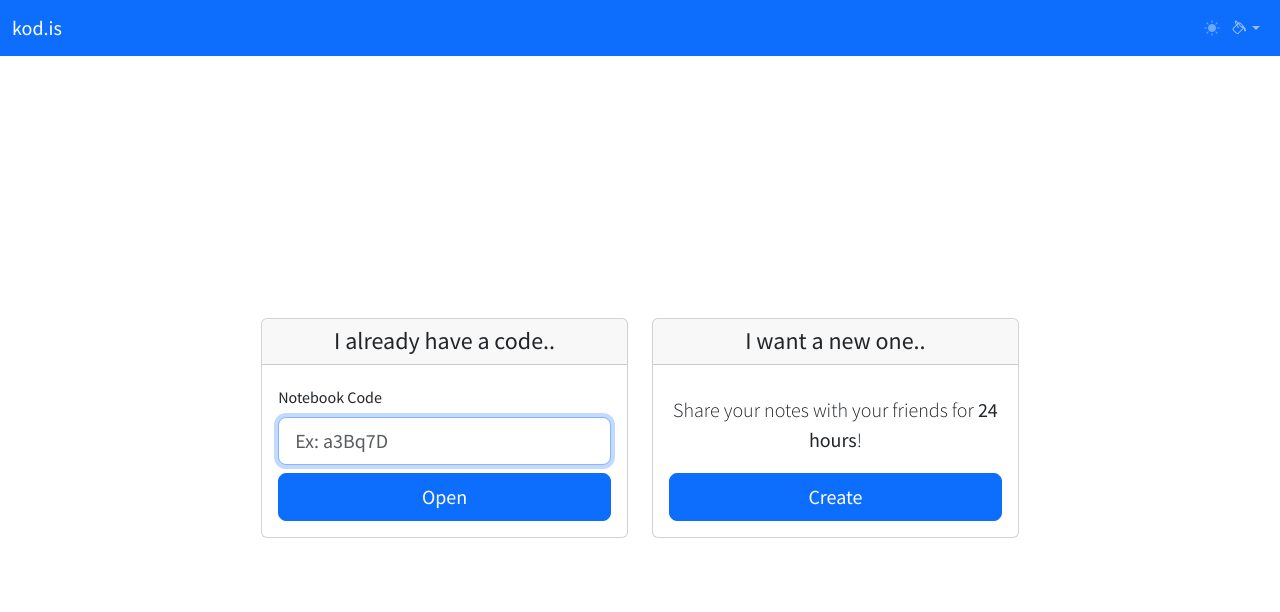
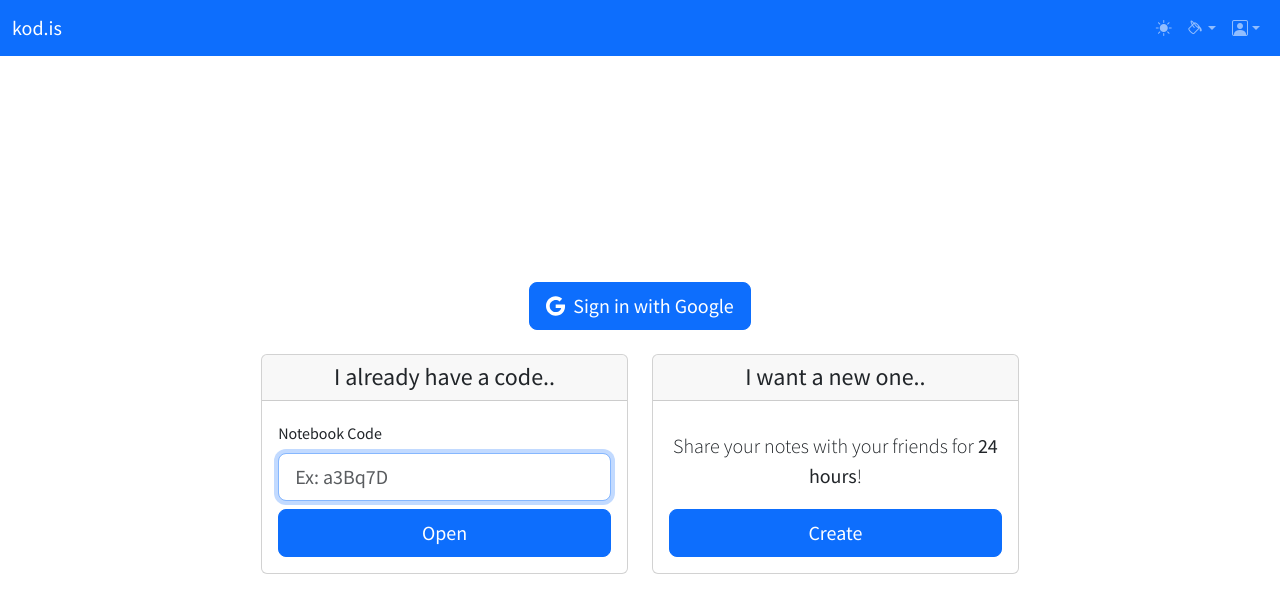
Before and after one commit to yigith/kodis, a React (Vite) app: page / in a window 1280 px wide. Shown: the top 612 px of the page. Built offline with nearby package versions, Linux system fonts and the light colour scheme.

Commit message:
google sign in

```diff
--- a/package.json
+++ b/package.json
@@ -10,7 +10,9 @@
     "preview": "vite preview"
   },
   "dependencies": {
+    "@react-oauth/google": "^0.11.1",
     "axios": "^1.5.1",
+    "jwt-decode": "^3.1.2",
     "react": "^18.2.0",
     "react-dom": "^18.2.0",
     "sweetalert2": "^11.7.32",
@@ -20,6 +22,7 @@
     "@fortawesome/fontawesome-svg-core": "^6.4.2",
     "@fortawesome/free-regular-svg-icons": "^6.4.2",
     "@fortawesome/free-solid-svg-icons": "^6.4.2",
+    "@fortawesome/free-brands-svg-icons": "^6.4.2",
     "@fortawesome/react-fontawesome": "^0.2.0",
     "@types/react": "^18.2.15",
     "@types/react-dom": "^18.2.7",
--- a/src/App.jsx
+++ b/src/App.jsx
@@ -3,8 +3,10 @@
 import ColorModeChanger from './components/ColorModeChanger/ColorModeChanger';
 import NavbarLinkCopier from './components/NavbarLinkCopier/NavbarLinkCopier';
 import NavbarBrand from './components/NavbarBrand/NavbarBrand';
-import { Outlet, useParams} from 'react-router-dom';
+import { Outlet, useParams } from 'react-router-dom';
 import ThemePicker from './components/ThemePicker/ThemePicker';
+import NavAccountMenu from './components/NavAccountMenu/NavAccountMenu';
+import GoogleSignInIcon from './components/GoogleSignInIcon/GoogleSignInIcon';
 
 
 
@@ -19,10 +21,12 @@
           <NavbarBrand />
           {path && <NavbarLinkCopier code={path} />}
           <Navbar.Collapse id="basic-navbar-nav">
-            <ColorModeChanger />
-            <Nav>
+            <Nav className='ms-auto'>
+              <ColorModeChanger />
               <ThemePicker />
+              <NavAccountMenu />
             </Nav>
+            <GoogleSignInIcon />
           </Navbar.Collapse>
         </Container>
       </Navbar>
--- a/src/components/ColorModeChanger/ColorModeChanger.jsx
+++ b/src/components/ColorModeChanger/ColorModeChanger.jsx
@@ -1,5 +1,5 @@
 import { useEffect, useState } from "react";
-import { OverlayTrigger, Tooltip } from "react-bootstrap";
+import { Nav, OverlayTrigger, Tooltip } from "react-bootstrap";
 
 export default function ColorModeChanger() {
   const [dark, setDark] = useState(null);
@@ -21,10 +21,12 @@
   };
 
   return (
-    <OverlayTrigger overlay={<Tooltip id="tt-color-mode">{ ttMessage }</Tooltip>} placement='bottom-end'>
-      <a href="#switch-color-theme" onClick={handleClick} className={`ms-auto me-1 btn-switch-color-them`}>
-        <i className={`bi bi-${dark ? "moon-stars" : "sun"}-fill`}></i>
-      </a>
-    </OverlayTrigger>
+    <Nav.Item>
+      <OverlayTrigger overlay={<Tooltip id="tt-color-mode">{ttMessage}</Tooltip>} placement='bottom-end'>
+        <Nav.Link onClick={handleClick}>
+          <i className={`bi bi-${dark ? "moon-stars" : "sun"}-fill`}></i>
+        </Nav.Link>
+      </OverlayTrigger >
+    </Nav.Item>
   )
 }
--- /dev/null
+++ b/src/components/GoogleSignIn/GoogleSignIn.jsx
@@ -0,0 +1,46 @@
+import { FontAwesomeIcon } from '@fortawesome/react-fontawesome';
+import { faGoogle } from '@fortawesome/free-brands-svg-icons';
+import { useGoogleLogin } from '@react-oauth/google';
+import axios from 'axios';
+import { Button } from 'react-bootstrap';
+import Swal from 'sweetalert2';
+
+function GoogleSignIn() {
+  const login = useGoogleLogin({
+    onSuccess: tokenResponse => {
+      // console.log(tokenResponse)
+
+      axios.get("https://www.googleapis.com/oauth2/v3/userinfo", {
+        headers: {
+          Authorization: `Bearer ${tokenResponse.access_token}`,
+        }
+      })
+        .then((response) => {
+          console.log(response.data);
+          const userInfo = response.data;
+          Swal.fire({
+            icon: "success",
+            title: `Hello ${userInfo.name}!`,
+            text: "You have successfully signed in. Soon you will be able to create your own notebook with your own username.",
+            heightAuto: false,
+            width: "25em"
+          });
+
+        })
+        .catch((error) => {
+          console.log(error);
+        });
+    }
+  });
+
+  return (
+    <div className='mb-2 mb-sm-4'>
+      <Button onClick={login} size='lg'>
+        <FontAwesomeIcon icon={faGoogle} className='me-2' />
+        Sign in with Google
+      </Button>
+    </div>
+  );
+}
+
+export default GoogleSignIn;
--- /dev/null
+++ b/src/components/GoogleSignInIcon/GoogleSignInIcon.jsx
@@ -0,0 +1,31 @@
+import { GoogleLogin } from '@react-oauth/google';
+import jwt_decode from "jwt-decode";
+import { Nav, Navbar } from 'react-bootstrap';
+import Swal from 'sweetalert2';
+
+function GoogleSignInIcon() {
+  return (
+    <Navbar style={{ colorScheme: "light" }}>
+      <GoogleLogin
+        type="icon" size="small"
+        onSuccess={credentialResponse => {
+          const decoded = jwt_decode(credentialResponse.credential);
+          // console.log(credentialResponse);
+          // console.log(decoded);
+          Swal.fire({
+            icon: "success",
+            title: `Hello ${decoded.name}!`,
+            text: "You have successfully signed in. Soon you will be able to create your own notebook with your own username.",
+            heightAuto: false,
+            width: "25em"
+          });
+        }}
+        onError={() => {
+          console.log('Login Failed');
+        }} useOneTap
+      />
+    </Navbar>
+  );
+}
+
+export default GoogleSignInIcon;
--- /dev/null
+++ b/src/components/NavAccountMenu/NavAccountMenu.jsx
@@ -0,0 +1,13 @@
+import { NavDropdown } from "react-bootstrap";
+
+function NavAccountMenu() {
+  return (
+    <NavDropdown title={<i className="bi bi-person-square"></i>} align="end">
+      <NavDropdown.Item data-bs-theme="dark">
+        My Notebook
+      </NavDropdown.Item>
+  </NavDropdown>
+   );
+}
+
+export default NavAccountMenu;
--- a/src/components/NavbarLinkCopier/NavbarLinkCopier.jsx
+++ b/src/components/NavbarLinkCopier/NavbarLinkCopier.jsx
@@ -20,7 +20,7 @@
   return (
     <>
       <InputGroup className="d-flex justify-content-center">
-        <InputGroup.Text className="bg-dark">
+        <InputGroup.Text className="bg-dark px-2">
           kod.is{code && `/${code}`}
         </InputGroup.Text>
         <OverlayTrigger onExited={handleExit} trigger={["hover", "focus"]} overlay={<Tooltip id="tt-copy-link">{tooltip}</Tooltip>} placement='bottom'>
--- a/src/index.css
+++ b/src/index.css
@@ -14,21 +14,3 @@
 body {
   font-family: 'Source Sans Pro', sans-serif;
 }
-
-.btn-switch-color-theme {
-  background-color: rgba(0, 0, 0, .1);
-  aspect-ratio: 1 / 1;
-  display: inline-flex;
-  height: 1lh;
-  align-items: center;
-  justify-content: center;
-  border-radius: 50%;
-}
-
-.btn-switch-color-theme:hover {
-  background-color: rgba(0, 0, 0, .2);
-}
-
-.btn-switch-color-theme:active {
-  background-color: rgba(0, 0, 0, .25);
-}
--- a/src/pages/StartScreen/StartScreen.css
+++ b/src/pages/StartScreen/StartScreen.css
@@ -1,6 +1,7 @@
 .StartScreen {
   height: 100%;
   display: flex;
+  flex-direction: column;
   align-items: center;
   justify-content: center;
 }
--- a/src/pages/StartScreen/StartScreen.jsx
+++ b/src/pages/StartScreen/StartScreen.jsx
@@ -8,6 +8,8 @@
 import { AppContext } from '/src/AppContext';
 import withReactContent from 'sweetalert2-react-content';
 import Swal from 'sweetalert2';
+
+import GoogleSignIn from '../../components/GoogleSignIn/GoogleSignIn';
 
 function StartScreen() {
   const MySwal = withReactContent(Swal);
@@ -44,7 +46,8 @@
   return (
     <div className="StartScreen">
       {isLoading && <LoadingSpinner />}
-      <Row xs={1} md={2} className='gy-3 gx-md-4 justify-content-center'>
+      <GoogleSignIn />
+      <Row xs={1} md={2} className='gy-2 gy-sm-3 gx-md-4 justify-content-center'>
         <Col sm={10}>
           <StartScreenCard headerTitle='I already have a code..' buttonText='Open' onSubmit={handleCodeSubmit}>
             <Form.Group>
--- a/src/pages/StartScreen/StartScreenCard.jsx
+++ b/src/pages/StartScreen/StartScreenCard.jsx
@@ -9,10 +9,10 @@
 
   return (
     <Card className='h-100'>
-      <Card.Header as="h4" className='text-center p-2'>{headerTitle}</Card.Header>
+      <Card.Header as="h4" className='text-center p-sm-2'>{headerTitle}</Card.Header>
       <Card.Body>
         <Form className='d-flex flex-column h-100' onSubmit={handleSubmit}>
-          <div className="flex-fill d-flex flex-column justify-content-center mt-1 mb-2">
+          <div className="flex-fill d-flex flex-column justify-content-center mt-sm-1 mb-2">
             {children}
           </div>
           <div className='d-grid mt-auto'>
```
Also changed, not shown: src/CustomRouterProvider.jsx (+5 -2 lines), 1 other file (tests, documents, lock files or other folders). Lines whose indentation alone changed are shown as unchanged.
